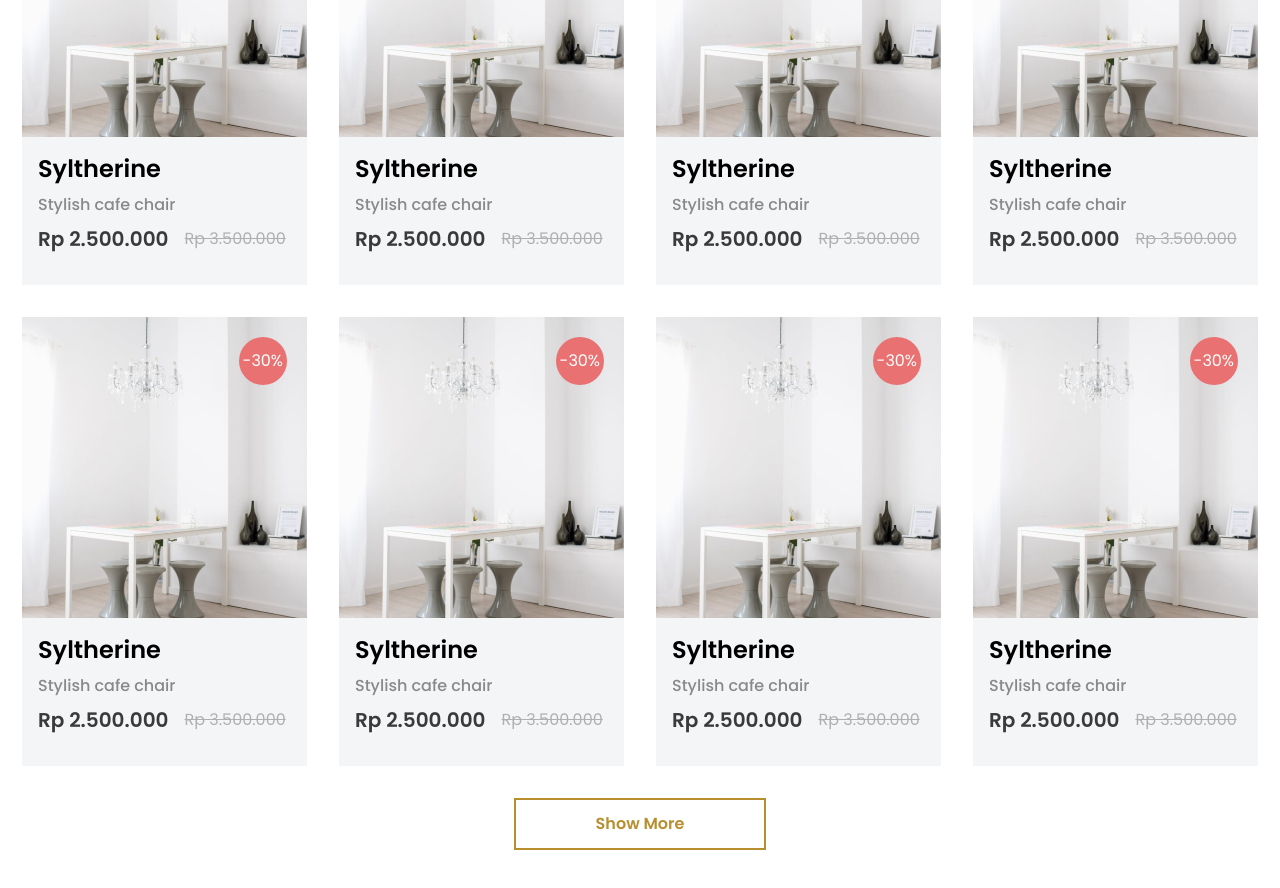
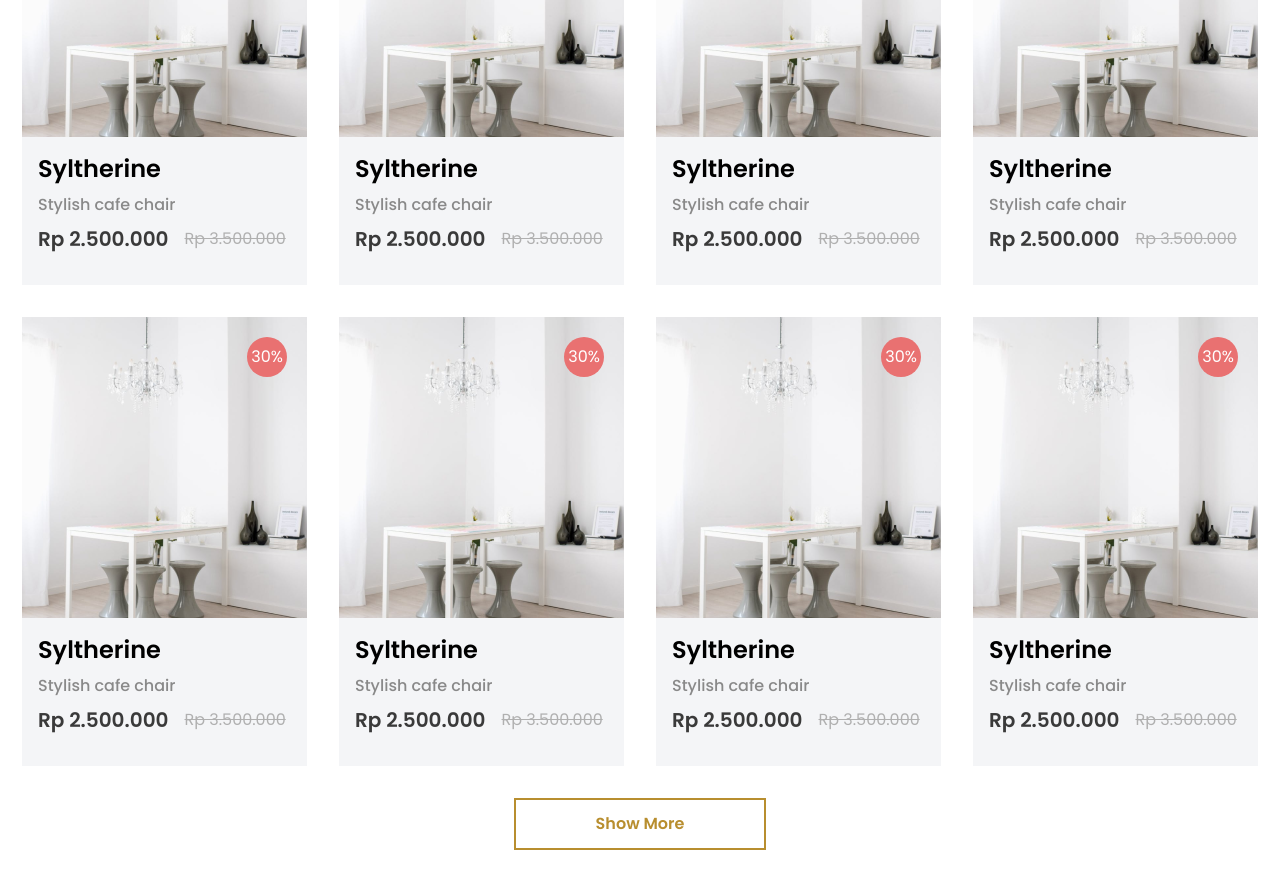
Before and after one commit to Enne-Amore/furniro, a React (Create React App) app: page / in a window 1280 px wide. Shown: the part 1880-2768 px from the top of the page. Built offline with nearby package versions, Linux system fonts and the light colour scheme; data requests are answered from the project's data file; a web font is replaced by a local one.

Commit message:
feater: create db.json

```diff
--- a/package.json
+++ b/package.json
@@ -11,6 +11,8 @@
     "@types/node": "^16.18.121",
     "@types/react": "^18.3.12",
     "@types/react-dom": "^18.3.1",
+    "axios": "^1.7.9",
+    "json-server": "^1.0.0-beta.3",
     "react": "^18.3.1",
     "react-dom": "^18.3.1",
     "react-hook-form": "^7.53.2",
@@ -25,7 +27,8 @@
     "start": "react-scripts start",
     "build": "react-scripts build",
     "test": "react-scripts test",
-    "eject": "react-scripts eject"
+    "eject": "react-scripts eject",
+    "backend": "json-server --watch src/data/db.json --port 4000"
   },
   "eslintConfig": {
     "extends": [
--- /dev/null
+++ b/src/api/config.ts
@@ -0,0 +1,8 @@
+import axios from "axios";
+
+export const productFetch = axios.create({
+  baseURL: "http://localhost:4000",
+  headers: {
+    "Content-Type": "application/json",
+  },
+});
--- /dev/null
+++ b/src/data/db.json
@@ -0,0 +1,76 @@
+{
+  "products": [
+    {
+      "name": "Syltherine",
+      "legend": "Stylish cafe chair",
+      "currentPrice": "Rp 2.500.000",
+      "oldPrice": "Rp 3.500.000",
+      "img": "../assets/syltherine-item.png",
+      "altImg": "Syltherine image",
+      "discount": "30"
+    },
+    {
+      "name": "Syltherine",
+      "legend": "Stylish cafe chair",
+      "currentPrice": "Rp 2.500.000",
+      "oldPrice": "Rp 3.500.000",
+      "img": "../assets/syltherine-item.png",
+      "altImg": "Syltherine image",
+      "discount": "30"
+    },
+    {
+      "name": "Syltherine",
+      "legend": "Stylish cafe chair",
+      "currentPrice": "Rp 2.500.000",
+      "oldPrice": "Rp 3.500.000",
+      "img": "../assets/syltherine-item.png",
+      "altImg": "Syltherine image",
+      "discount": "30"
+    },
+    {
+      "name": "Syltherine",
+      "legend": "Stylish cafe chair",
+      "currentPrice": "Rp 2.500.000",
+      "oldPrice": "Rp 3.500.000",
+      "img": "../assets/syltherine-item.png",
+      "altImg": "Syltherine image",
+      "discount": "30"
+    },
+    {
+      "name": "Syltherine",
+      "legend": "Stylish cafe chair",
+      "currentPrice": "Rp 2.500.000",
+      "oldPrice": "Rp 3.500.000",
+      "img": "../assets/syltherine-item.png",
+      "altImg": "Syltherine image",
+      "discount": "30"
+    },
+    {
+      "name": "Syltherine",
+      "legend": "Stylish cafe chair",
+      "currentPrice": "Rp 2.500.000",
+      "oldPrice": "Rp 3.500.000",
+      "img": "../assets/syltherine-item.png",
+      "altImg": "Syltherine image",
+      "discount": "30"
+    },
+    {
+      "name": "Syltherine",
+      "legend": "Stylish cafe chair",
+      "currentPrice": "Rp 2.500.000",
+      "oldPrice": "Rp 3.500.000",
+      "img": "../assets/syltherine-item.png",
+      "altImg": "Syltherine image",
+      "discount": "30"
+    },
+    {
+      "name": "Syltherine",
+      "legend": "Stylish cafe chair",
+      "currentPrice": "Rp 2.500.000",
+      "oldPrice": "Rp 3.500.000",
+      "img": "../assets/syltherine-item.png",
+      "altImg": "Syltherine image",
+      "discount": "30"
+    }
+  ]
+}
--- a/src/pages/homePage/components/Intro.module.css
+++ b/src/pages/homePage/components/Intro.module.css
@@ -1,5 +1,5 @@
 .introContainer {
-    @apply bg-main-background bg-cover bg-center pt-36 pb-24 px-12 flex justify-end
+    @apply bg-main-background bg-cover bg-bottom pt-36 pb-24 px-12 flex justify-end
 }
 
 .intro {
--- a/src/pages/homePage/components/Products.module.css
+++ b/src/pages/homePage/components/Products.module.css
@@ -15,7 +15,7 @@
 }
 
 .detail {
-    @apply absolute top-5 right-5 bg-[#E97171] text-white rounded-full py-3 px-1
+    @apply absolute top-5 right-5 bg-[#E97171] text-white rounded-full py-2 px-1
 }
 
 .productImg {
--- a/src/pages/homePage/components/Products.tsx
+++ b/src/pages/homePage/components/Products.tsx
@@ -1,174 +1,57 @@
-import img from '../../../assets/syltherine-item.png'
-import styles from './Products.module.css';
+import { useEffect, useState } from "react";
+import styles from "./Products.module.css";
+import { Product } from "../../../types/Product";
+import { productFetch } from "../../../api/config";
 
 export const Products = () => {
+  const [products, setProducts] = useState<Product[]>([]);
+
+  const getProducts = async () => {
+    try {
+      const response = await productFetch.get("/products");
+      const data: Product[] = response.data;
+      setProducts(data);
+    } catch (error) {
+      console.log(`Error: ${error}`);
+    }
+  };
+
+  useEffect(() => {
+    getProducts();
+  }, [products]);
+
   return (
     <section className={styles.productsContainer}>
       <h1 className={styles.title}>Our Products</h1>
 
       <ul className={styles.productsList}>
+        {products &&
+          products.map((product) => (
             <article className={styles.product}>
-            <span className={styles.detail}>-30%</span>
+              {product.discount && <span className={styles.detail}>{product.discount}%</span>}
 
               <figure className={styles.productImg}>
-                <img src={img} alt="product" />
+                <img src={require(`../../../assets/${product.img.split('/').pop()}`)} alt={product.altImg} />
               </figure>
 
               <div className={styles.info}>
-              <h2 className={styles.name}>Syltherine</h2>
+                <h2 className={styles.name}>{product.name}</h2>
 
-              <h3 className={styles.legend}>Stylish cafe chair</h3>
+                <h3 className={styles.legend}>{product.legend}</h3>
 
                 <div className={styles.priceContainer}>
-                <span className={styles.currentPrice}>Rp 2.500.000</span>
+                  <span className={styles.currentPrice}>{product.currentPrice}</span>
 
-                <span className={styles.oldPrice}>Rp 3.500.000</span>
+                  {product.oldPrice && <span className={styles.oldPrice}>{product.oldPrice}</span>}
                 </div>
               </div>
             </article>
-
-        <article className={styles.product}>
-            <span className={styles.detail}>-30%</span>
-
-            <figure className={styles.productImg}>
-                <img src={img} alt="product" />
-            </figure>
-
-            <div className={styles.info}>
-              <h2 className={styles.name}>Syltherine</h2>
-
-              <h3 className={styles.legend}>Stylish cafe chair</h3>
-
-              <div className={styles.priceContainer}>
-                <span className={styles.currentPrice}>Rp 2.500.000</span>
-
-                <span className={styles.oldPrice}>Rp 3.500.000</span>
-              </div>
-            </div>
-        </article>
-
-        <article className={styles.product}>
-            <span className={styles.detail}>-30%</span>
-
-            <figure className={styles.productImg}>
-                <img src={img} alt="product" />
-            </figure>
-
-            <div className={styles.info}>
-              <h2 className={styles.name}>Syltherine</h2>
-
-              <h3 className={styles.legend}>Stylish cafe chair</h3>
-
-              <div className={styles.priceContainer}>
-                <span className={styles.currentPrice}>Rp 2.500.000</span>
-
-                <span className={styles.oldPrice}>Rp 3.500.000</span>
-              </div>
-            </div>
-        </article>
-
-        <article className={styles.product}>
-            <span className={styles.detail}>-30%</span>
-
-            <figure className={styles.productImg}>
-                <img src={img} alt="product" />
-            </figure>
-
-            <div className={styles.info}>
-              <h2 className={styles.name}>Syltherine</h2>
-
-              <h3 className={styles.legend}>Stylish cafe chair</h3>
-
-              <div className={styles.priceContainer}>
-                <span className={styles.currentPrice}>Rp 2.500.000</span>
-
-                <span className={styles.oldPrice}>Rp 3.500.000</span>
-              </div>
-            </div>
-        </article>
-
-        <article className={styles.product}>
-            <span className={styles.detail}>-30%</span>
-
-            <figure className={styles.productImg}>
-                <img src={img} alt="product" />
-            </figure>
-
-            <div className={styles.info}>
-              <h2 className={styles.name}>Syltherine</h2>
-
-              <h3 className={styles.legend}>Stylish cafe chair</h3>
-
-              <div className={styles.priceContainer}>
-                <span className={styles.currentPrice}>Rp 2.500.000</span>
-
-                <span className={styles.oldPrice}>Rp 3.500.000</span>
-              </div>
-            </div>
-        </article>
-
-        <article className={styles.product}>
-            <span className={styles.detail}>-30%</span>
-
-            <figure className={styles.productImg}>
-                <img src={img} alt="product" />
-            </figure>
-
-            <div className={styles.info}>
-              <h2 className={styles.name}>Syltherine</h2>
-
-              <h3 className={styles.legend}>Stylish cafe chair</h3>
-
-              <div className={styles.priceContainer}>
-                <span className={styles.currentPrice}>Rp 2.500.000</span>
-
-                <span className={styles.oldPrice}>Rp 3.500.000</span>
-              </div>
-            </div>
-        </article>
-
-        <article className={styles.product}>
-            <span className={styles.detail}>-30%</span>
-
-            <figure className={styles.productImg}>
-                <img src={img} alt="product" />
-            </figure>
-
-            <div className={styles.info}>
-              <h2 className={styles.name}>Syltherine</h2>
-
-              <h3 className={styles.legend}>Stylish cafe chair</h3>
-
-              <div className={styles.priceContainer}>
-                <span className={styles.currentPrice}>Rp 2.500.000</span>
-
-                <span className={styles.oldPrice}>Rp 3.500.000</span>
-              </div>
-            </div>
-        </article>
-
-        <article className={styles.product}>
-            <span className={styles.detail}>-30%</span>
-
-            <figure className={styles.productImg}>
-                <img src={img} alt="product" />
-            </figure>
-
-            <div className={styles.info}>
-              <h2 className={styles.name}>Syltherine</h2>
-
-              <h3 className={styles.legend}>Stylish cafe chair</h3>
-
-              <div className={styles.priceContainer}>
-                <span className={styles.currentPrice}>Rp 2.500.000</span>
-
-                <span className={styles.oldPrice}>Rp 3.500.000</span>
-              </div>
-            </div>
-        </article>
+          ))}
       </ul>
 
-      <button type='button' className={styles.btn}>Show More</button>
+      <button type="button" className={styles.btn}>
+        Show More
+      </button>
     </section>
-  )
-}
+  );
+};
--- /dev/null
+++ b/src/types/Product.ts
@@ -0,0 +1,10 @@
+export interface Product {
+  id: string;
+  name: string;
+  legend: string;
+  currentPrice: number;
+  oldPrice: number;
+  img: string;
+  altImg: string;
+  discount: number;
+}
```
Also changed, not shown: 1 other file (tests, documents, lock files or other folders). Lines whose indentation alone changed are shown as unchanged.
